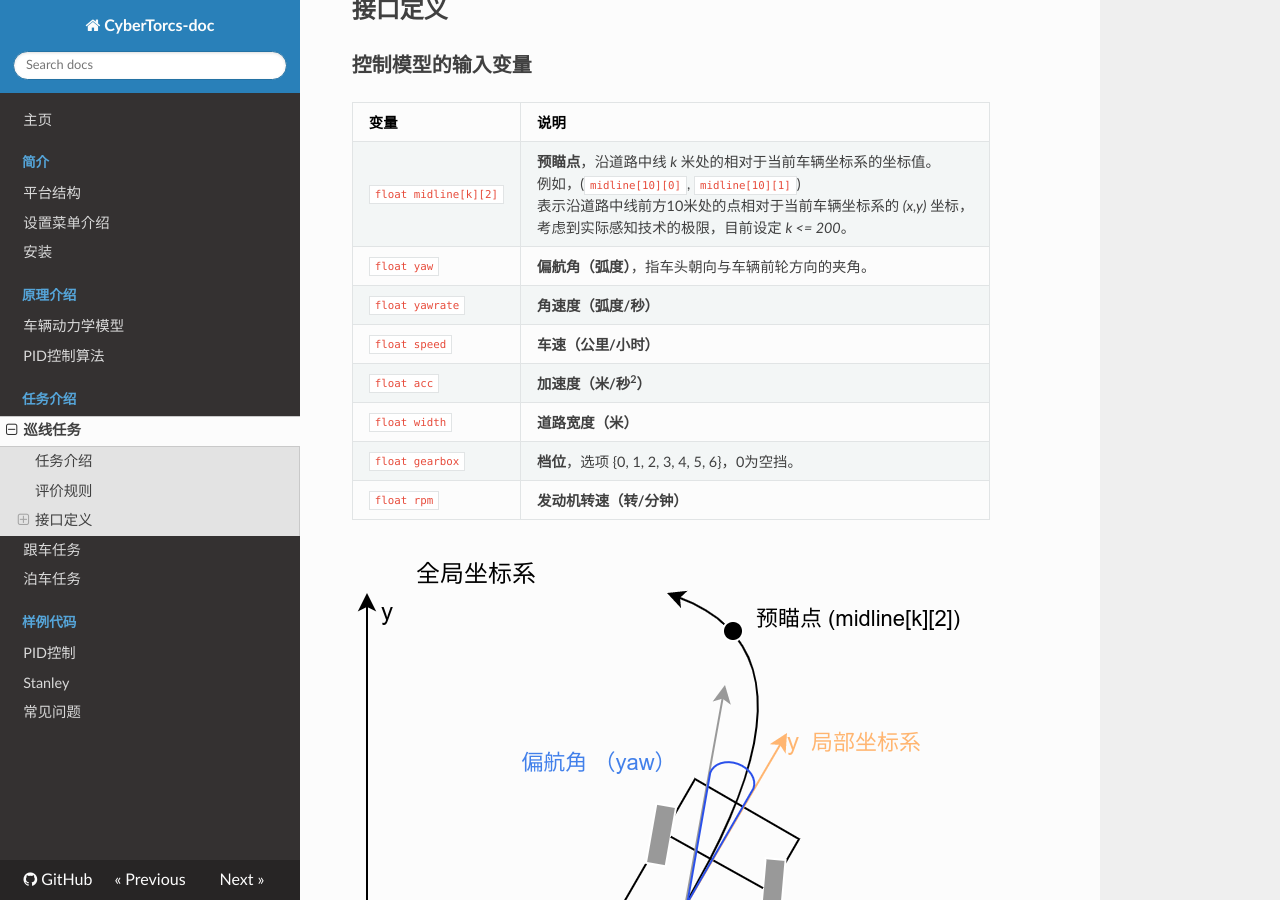
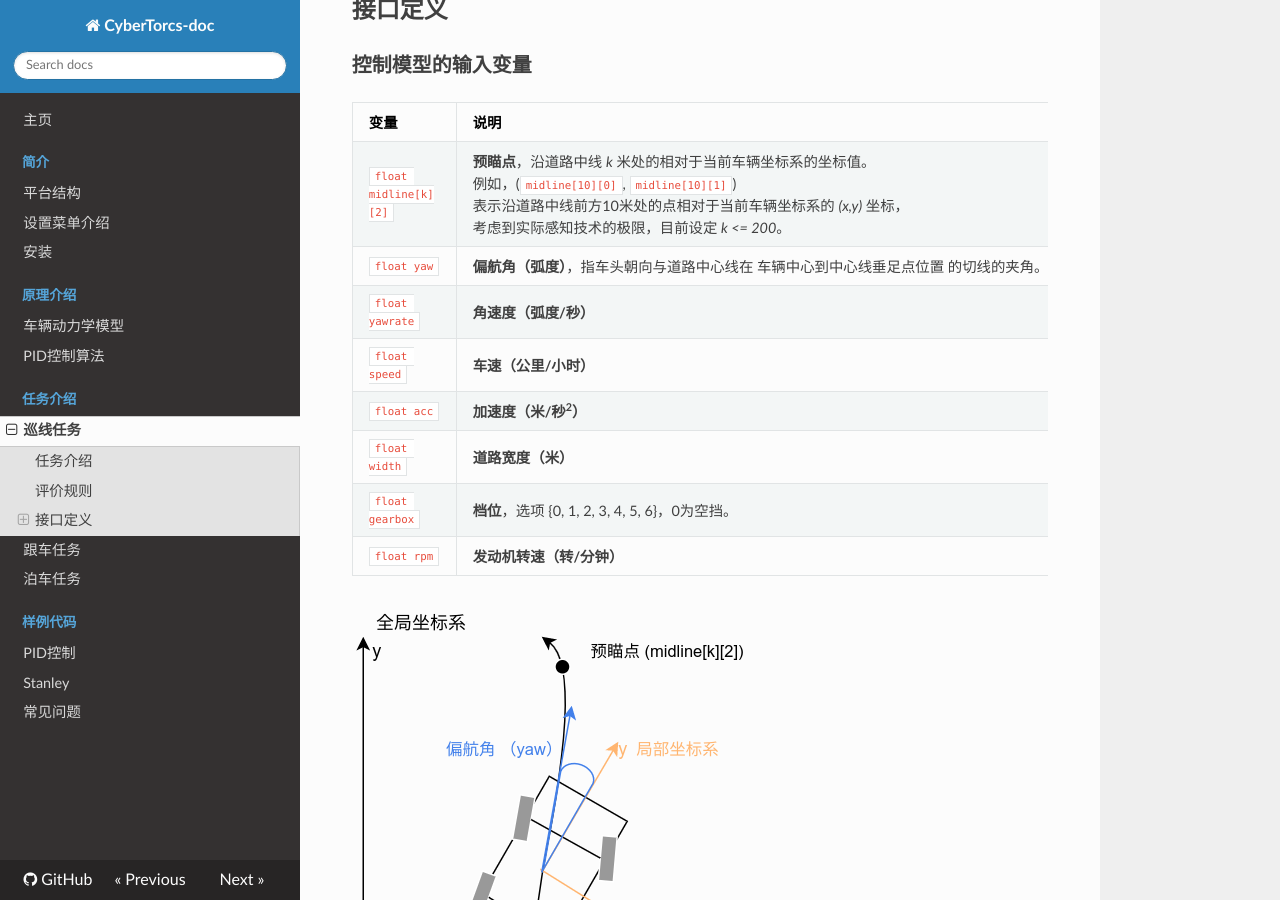
Before and after one commit to WoodOxen/CyberTorcs-doc, an MkDocs documentation site: the page built from docs/task_patrolling.md, in a window 1280 px wide and 900 px high, scrolled down 922 px. Built offline with MkDocs 1.6.1, drawn with Linux system fonts in a browser that asks for light colours; nearby versions of some CDN libraries.

Commit message:
fixing the image of target_point

```diff
--- a/docs/task_patrolling.md
+++ b/docs/task_patrolling.md
@@ -43,7 +43,7 @@
 | 变量 | 说明 |
 | ----- | ----- |
 | `float midline[k][2]` | **预瞄点**，沿道路中线 *k* 米处的相对于当前车辆坐标系的坐标值。<br>例如，(`midline[10][0]`, `midline[10][1]`) <br>表示沿道路中线前方10米处的点相对于当前车辆坐标系的 *(x,y)* 坐标， <br>考虑到实际感知技术的极限，目前设定 *k <= 200*。 |
-| `float yaw` | **偏航角（弧度）**，指车头朝向与车辆前轮方向的夹角。 |
+| `float yaw` | **偏航角（弧度）**，指车头朝向与道路中心线在 车辆中心到中心线垂足点位置 的切线的夹角。 |
 | `float yawrate` | **角速度（弧度/秒）** |
 | `float speed` | **车速（公里/小时）** |
 | `float acc` | **加速度（米/秒<sup>2</sup>）** |
```
Also changed, not shown: docs/imgs/tasks/target_point.png.
